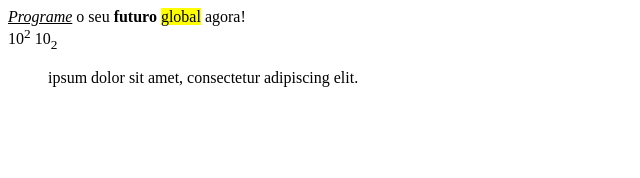
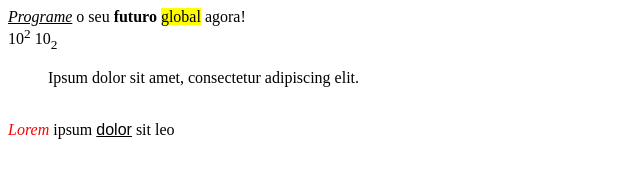
Before and after one commit to leostella97/formata-ohtml, a plain HTML site: page index.html in a window 1280 px wide. Shown: the whole page, without its empty margins (0-640 px from the left). Drawn offline with Linux system fonts and the light colour scheme.

Commit message:
Upload com a tag <font> e atributos color e face

```diff
--- a/index.html
+++ b/index.html
@@ -1,5 +1,5 @@
 <!DOCTYPE html>
-<html lang="en">
+<html lang="pt-br">
 <head>
     <meta charset="UTF-8">
     <meta http-equiv="X-UA-Compatible" content="IE=edge">
@@ -11,7 +11,10 @@
     <br>
     10<sup>2</sup> 10<sub>2</sub>
     <br>
-    <blockquote> ipsum dolor sit amet, consectetur adipiscing elit.</blockquote>
+    <blockquote> Ipsum dolor sit amet, consectetur adipiscing elit.</blockquote>
+    <br>
+    <font color="red"><i>Lorem</i></font> ipsum <font face="Arial"><u>dolor</u></font> sit leo
+    <br>
 
 </body>
 </html>
```
